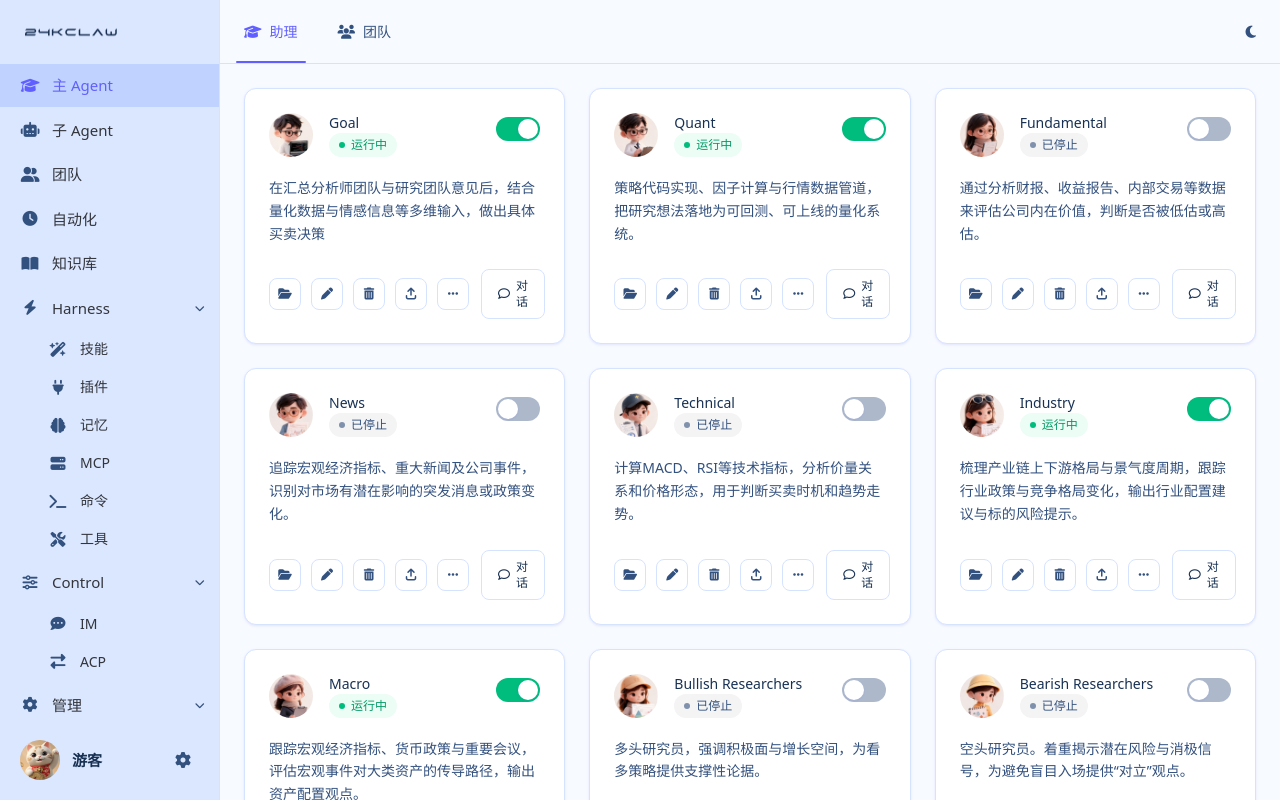
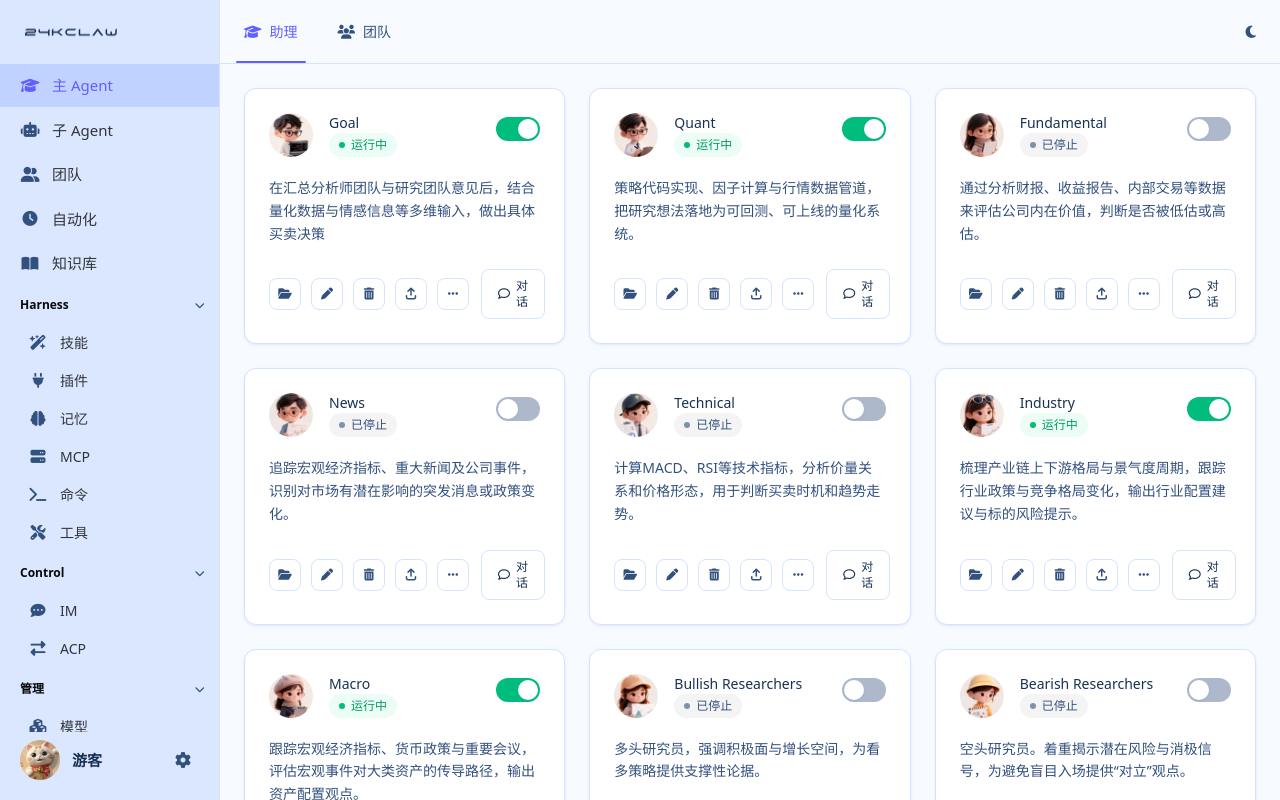
Before and after one commit to 24krmb/24K-Claw-Web, a React (Vite) app: page /agents/mine in a window 1280 px wide. Shown: the top 800 px of the page. Built offline with nearby package versions, Linux system fonts and the light colour scheme.

Commit message:
style: 分组标题改纯文字样式（12px semibold 无图标）；子项缩进调浅；子代理「新闻情绪分析师」更名为「新闻情绪分析」

```diff
--- a/src/components/MenuItemRow.tsx
+++ b/src/components/MenuItemRow.tsx
@@ -37,18 +37,27 @@ export default function MenuItemRow({ item, isChild = false }: MenuItemRowProps)
   const rowClass = [
     'group flex w-full cursor-pointer items-center gap-3 border-none text-left',
     'transition-colors duration-150 outline-none',
-    isChild ? 'py-2 pl-12 pr-5 text-sm' : 'py-2.5 pl-5 pr-4 text-[15px]',
+    isChild ? 'py-2 pl-7 pr-5 text-sm' : hasChildren ? 'py-2.5 pl-5 pr-4 text-xs' : 'py-2.5 pl-5 pr-4 text-[15px]',
     selected
       ? 'bg-sidebar-accent font-medium text-sidebar-primary'
-      : 'bg-transparent text-sidebar-foreground/80 hover:bg-sidebar-accent hover:text-sidebar-accent-foreground',
+      : hasChildren
+        ? 'bg-transparent text-sidebar-foreground hover:bg-sidebar-accent hover:text-sidebar-accent-foreground'
+        : 'bg-transparent text-sidebar-foreground/80 hover:bg-sidebar-accent hover:text-sidebar-accent-foreground',
   ].join(' ')
 
   return (
     <li>
       {/* 菜单行（用 button 保证键盘可达） */}
       <button type="button" className={rowClass} onClick={handleClick}>
-        <i className={`${item.icon} w-5 text-center text-[15px] ${selected ? 'text-sidebar-primary' : 'text-muted-foreground group-hover:text-sidebar-accent-foreground'}`} />
-        <span className="flex-1 font-medium">{item.label}</span>
+        {/* 分组标题不显示图标，纯文字 + 右侧箭头；叶子项保留图标 */}
+        {!hasChildren && (
+          <i
+            className={`${item.icon} w-5 text-center text-[15px] ${
+              selected ? 'text-sidebar-primary' : 'text-muted-foreground group-hover:text-sidebar-accent-foreground'
+            }`}
+          />
+        )}
+        <span className={`flex-1 ${hasChildren ? 'font-semibold' : 'font-medium'}`}>{item.label}</span>
         {hasChildren && (
           <i
             className={`fa-solid fa-chevron-right text-[10px] text-muted-foreground transition-transform duration-200 ${
--- a/src/data/subagents.ts
+++ b/src/data/subagents.ts
@@ -1,9 +1,4 @@
 import type { Subagent } from '../types'
-
-/**
- * 「子 Agent」菜单页的子代理数据（mock）
- * 分类体系：general 通用 / research 研究 / data 数据 / quant 量化 / news 资讯 / risk 风控（金融市场）
- */
 export const subagents: Subagent[] = [
   {
     id: 'general-purpose',
@@ -61,7 +56,7 @@ export const subagents: Subagent[] = [
   },
   {
     id: 'news-sentiment',
-    name: '新闻情绪分析师',
+    name: '新闻情绪分析',
     slug: 'news-sentiment',
     category: 'news',
     installed: false,
```
